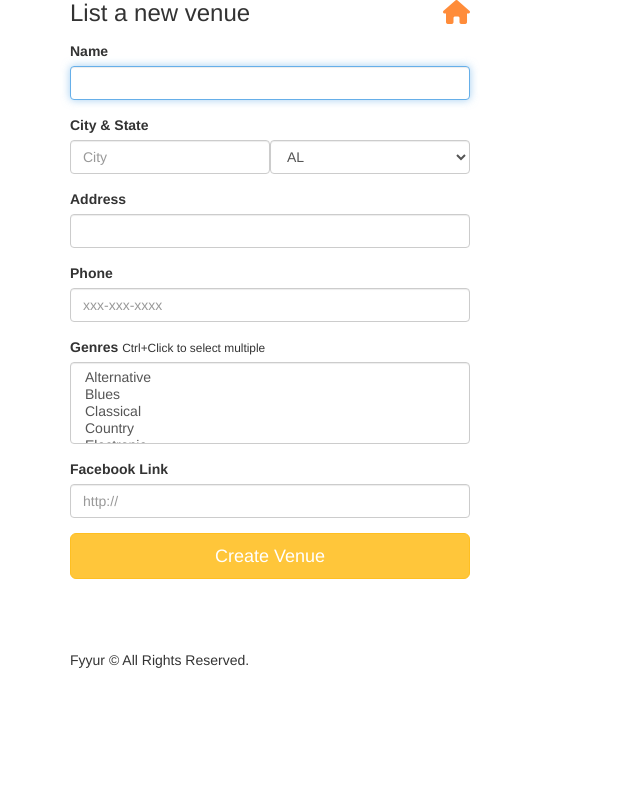
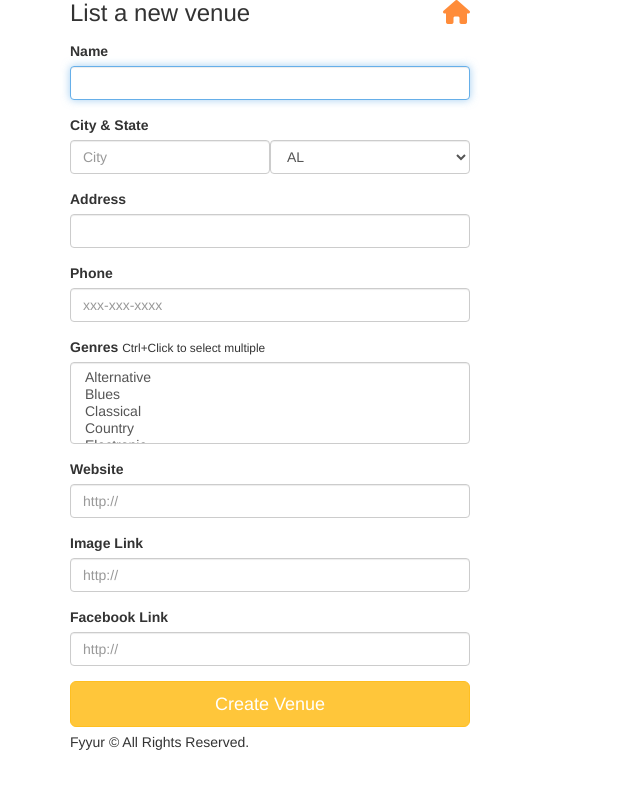
Before and after one commit to inovux/fyyur, a Flask app: page /venues/create in a window 1280 px wide. Shown: the part 95-882 px from the top of the page, without its empty margins (0-640 px from the left). Before the commit the page ends 763 px from the top, so only its background shows below. Run offline with Flask 2, Linux system fonts and the light colour scheme; some libraries are stand-ins or nearby versions.

Commit message:
feat: Added functionality for creating venues

```diff
--- a/app.py
+++ b/app.py
@@ -241,12 +241,26 @@ def create_venue_submission():
   # TODO: insert form data as a new Venue record in the db, instead
   # TODO: modify data to be the data object returned from db insertion
 
-  # on successful db insert, flash success
-  flash('Venue ' + request.form['name'] + ' was successfully listed!')
-  # TODO: on unsuccessful db insert, flash an error instead.
-  # e.g., flash('An error occurred. Venue ' + data.name + ' could not be listed.')
-  # see: http://flask.pocoo.org/docs/1.0/patterns/flashing/
-  return render_template('pages/home.html')
+  error = False
+
+  try:
+    venue = Venue(name = request.form['name'], city = request.form['city'], state = request.form['state'],
+    phone = request.form['phone'], website = request.form['website'], image_link = request.form['image_link'],
+    facebook_link = request.form['facebook_link'], genres = request.form.getlist('genres'))
+    db.session.add(venue)
+    db.session.commit()
+  except:
+    error = True
+    db.session.rollback()
+  finally:
+    db.session.close()
+
+  if error:
+    flash('An error occurred. Venue ' + request.form['name'] + ' could not be listed.')
+    return render_template('pages/home.html')
+  else:
+    flash('Venue ' + request.form['name'] + ' was successfully listed!')
+    return render_template('pages/home.html')
 
 @app.route('/venues/<venue_id>', methods=['DELETE'])
 def delete_venue(venue_id):
@@ -261,17 +275,6 @@ def delete_venue(venue_id):
 #  ----------------------------------------------------------------
 @app.route('/artists')
 def artists():
-  # TODO: replace with real data returned from querying the database
-  # data=[{
-  #   "id": 4,
-  #   "name": "Guns N Petals",
-  # }, {
-  #   "id": 5,
-  #   "name": "Matt Quevedo",
-  # }, {
-  #   "id": 6,
-  #   "name": "The Wild Sax Band",
-  # },
   return render_template('pages/artists.html', artists=Artist.query.all())
 
 @app.route('/artists/search', methods=['POST'])
--- a/forms.py
+++ b/forms.py
@@ -85,9 +85,6 @@ class VenueForm(Form):
     phone = StringField(
         'phone'
     )
-    image_link = StringField(
-        'image_link'
-    )
     genres = SelectMultipleField(
         # TODO implement enum restriction
         'genres', validators=[DataRequired()],
@@ -113,7 +110,16 @@ class VenueForm(Form):
             ('Other', 'Other'),
         ]
     )
+    website = StringField(
+        # TODO implement enum restriction
+        'website', validators=[URL()]
+    )
+    image_link = StringField(
+        # TODO implement enum restriction
+        'image_link', validators=[URL()]
+    )
     facebook_link = StringField(
+        # TODO implement enum restriction
         'facebook_link', validators=[URL()]
     )
 
@@ -184,9 +190,6 @@ class ArtistForm(Form):
         # TODO implement validation logic for state
         'phone'
     )
-    image_link = StringField(
-        'image_link'
-    )
     genres = SelectMultipleField(
         # TODO implement enum restriction
         'genres', validators=[DataRequired()],
--- a/templates/forms/new_venue.html
+++ b/templates/forms/new_venue.html
@@ -33,7 +33,15 @@
         {{ form.genres(class_ = 'form-control', placeholder='Genres, separated by commas', autofocus = true) }}
       </div>
       <div class="form-group">
-          <label for="genres">Facebook Link</label>
+        <label for="website">Website</label>
+        {{ form.website(class_ = 'form-control', placeholder='http://', autofocus = true) }}
+      </div>
+      <div class="form-group">
+        <label for="image_link">Image Link</label>
+        {{ form.image_link(class_ = 'form-control', placeholder='http://', autofocus = true) }}
+      </div>
+      <div class="form-group">
+          <label for="facebook_link">Facebook Link</label>
           {{ form.facebook_link(class_ = 'form-control', placeholder='http://', autofocus = true) }}
         </div>
       <input type="submit" value="Create Venue" class="btn btn-primary btn-lg btn-block">
```
